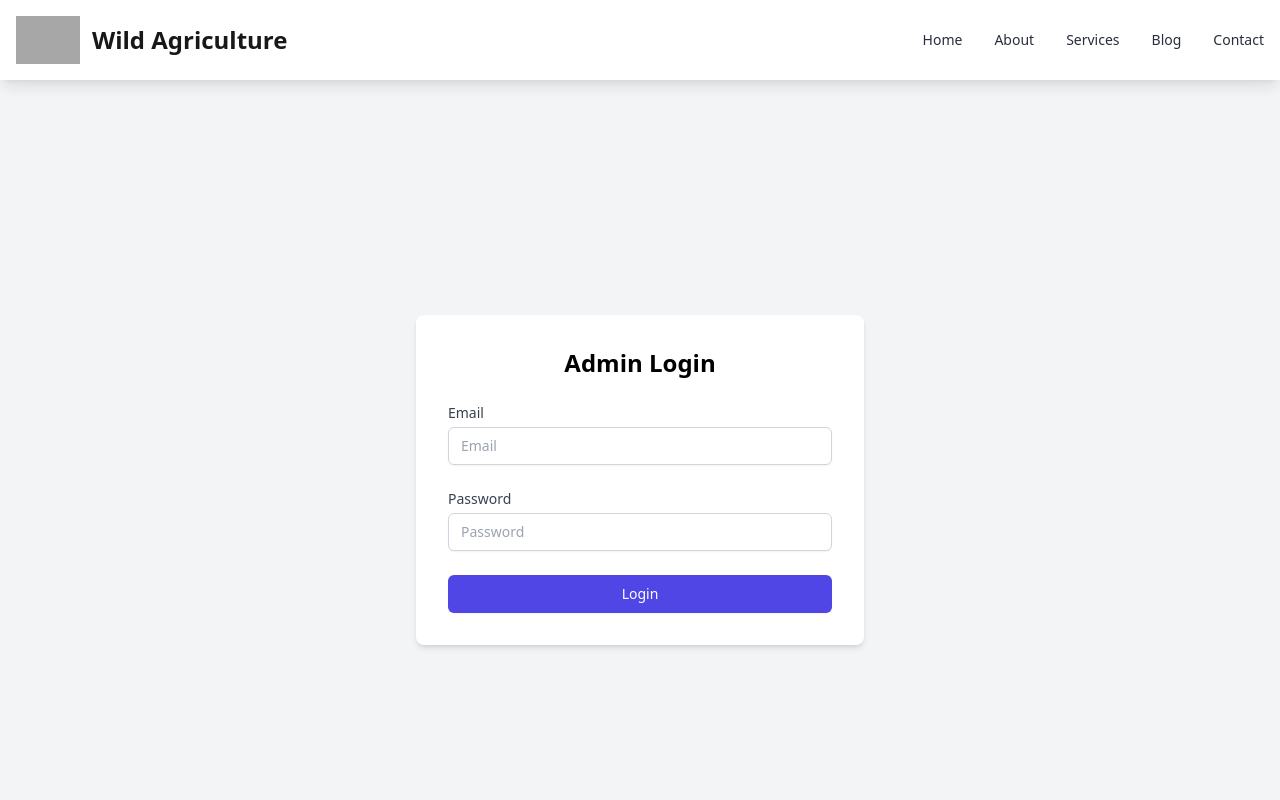
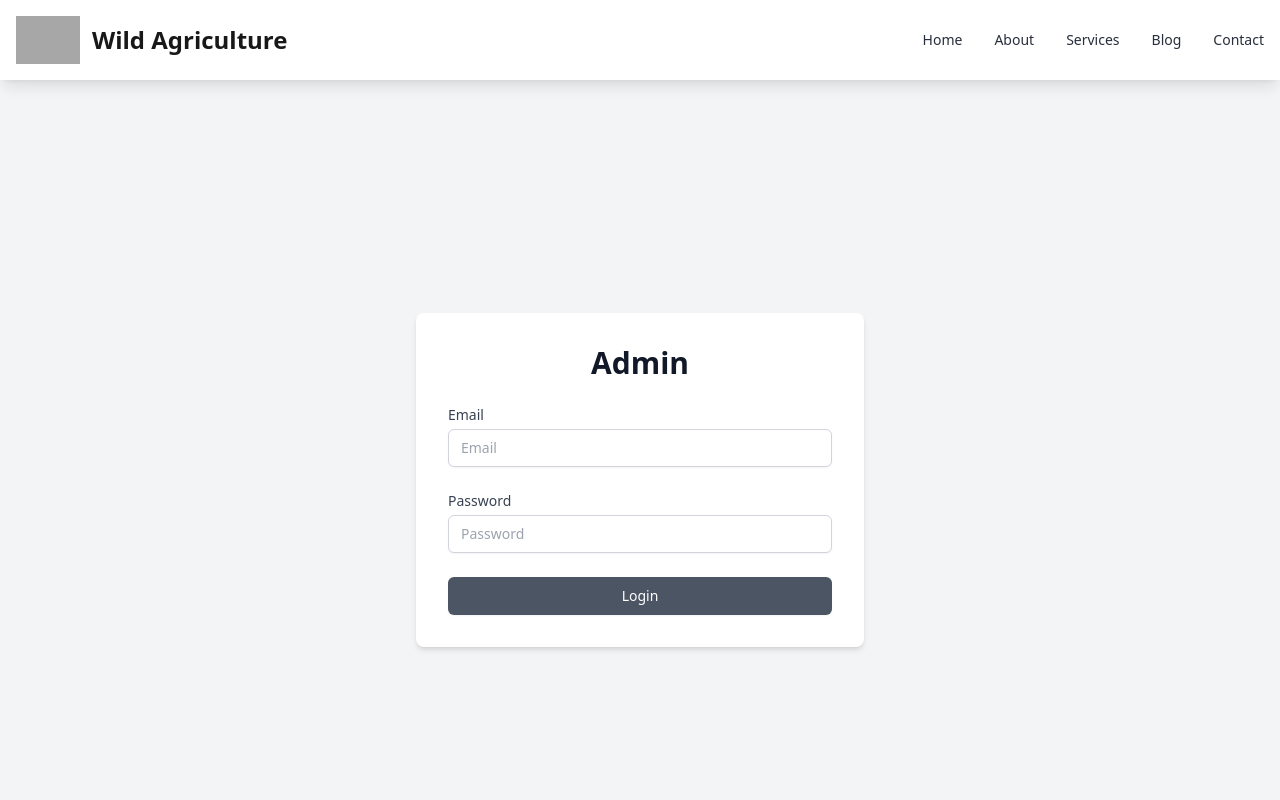
Before and after one commit to Ratnadeep2k/Wild-Agriculture, a React (Vite) app: page /login in a window 1280 px wide. Shown: the top 800 px of the page. Built offline with nearby package versions, Linux system fonts and the light colour scheme; grey boxes are pictures that could not be loaded.

Commit message:
Bug fixes and protected route added

```diff
--- a/src/components/Blog.jsx
+++ b/src/components/Blog.jsx
@@ -23,7 +23,7 @@ const Blog = () => {
 
       <div className="grid grid-cols-1 sm:grid-cols-2 md:grid-cols-3 lg:grid-cols-4 gap-6">
         {blogs.map(blog => (
-          <div key={blog.id} className="bg-white p-4 rounded-lg shadow hover:shadow-lg transition-shadow duration-300">
+          <div key={blog.id} className="bg-white p-4 rounded-lg shadow hover:shadow-lg transition-shadow duration-500">
             <h2 className="text-xl font-bold mb-2">{blog.title}</h2>
             {blog.imageUrl && (
               <img src={blog.imageUrl} alt={blog.title} className="w-full h-40 object-cover rounded mb-2" />
--- a/src/components/Login.jsx
+++ b/src/components/Login.jsx
@@ -21,9 +21,9 @@ const Login = () => {
   };
 
   return (
-    <div className="min-h-screen flex items-center justify-center bg-gray-100">
+    <div className="min-h-screen flex items-center justify-center bg-gray-100 px-4">
       <div className="bg-white p-8 rounded-lg shadow-md w-full max-w-md">
-        <h2 className="text-2xl font-bold mb-6 text-center">Admin Login</h2>
+        <h2 className="text-3xl font-bold mb-6 text-center text-gray-900">Admin</h2>
         <form onSubmit={handleLogin} className="space-y-6">
           <div>
             <label htmlFor="email" className="block text-sm font-medium text-gray-700">
@@ -36,6 +36,7 @@ const Login = () => {
               placeholder="Email"
               value={email}
               onChange={(e) => setEmail(e.target.value)}
+              required
             />
           </div>
           <div>
@@ -49,11 +50,12 @@ const Login = () => {
               placeholder="Password"
               value={password}
               onChange={(e) => setPassword(e.target.value)}
+              required
             />
           </div>
           <button
             type="submit"
-            className="w-full flex justify-center py-2 px-4 border border-transparent rounded-md shadow-sm text-sm font-medium text-white bg-indigo-600 hover:bg-indigo-700 focus:outline-none focus:ring-2 focus:ring-offset-2 focus:ring-indigo-500"
+            className="w-full flex justify-center py-2 px-4 border border-transparent rounded-md shadow-sm text-sm font-medium text-white bg-gray-600 hover:bg-gray-700 focus:outline-none focus:ring-2 focus:ring-offset-2 focus:ring-indigo-500 transition-colors duration-200"
           >
             Login
           </button>
--- a/src/components/NewBlog.jsx
+++ b/src/components/NewBlog.jsx
@@ -4,7 +4,9 @@ import { db, storage } from '../firebase';
 import { collection, addDoc } from 'firebase/firestore';
 import { ref, uploadBytes, getDownloadURL } from 'firebase/storage';
 import { useNavigate } from 'react-router-dom';
-
+import { Description } from '@headlessui/react';
+import 'react-toastify/dist/ReactToastify.css';
+import { ToastContainer, toast } from 'react-toastify';
 const NewBlog = () => {
   const [title, setTitle] = useState('');
   const [link, setLink] = useState('');
@@ -13,7 +15,12 @@ const NewBlog = () => {
   const navigate = useNavigate();
 
   const handleSubmit = async (e) => {
+
     e.preventDefault();
+    if (!image) {
+        toast("Image is Required");
+        return;
+      }
     let imageUrl = '';
     if (image) {
       const imageRef = ref(storage, `images/${image.name}`);
@@ -27,7 +34,7 @@ const NewBlog = () => {
       imageUrl
     });
 
-    navigate('/');
+    navigate('/blog');
   };
 
   return (
@@ -72,6 +79,7 @@ const NewBlog = () => {
           />
         </div>
         <button type="submit" className="bg-blue-500 text-white py-2 px-4 rounded">Save</button>
+        <ToastContainer />
       </form>
     </div>
   );
```
